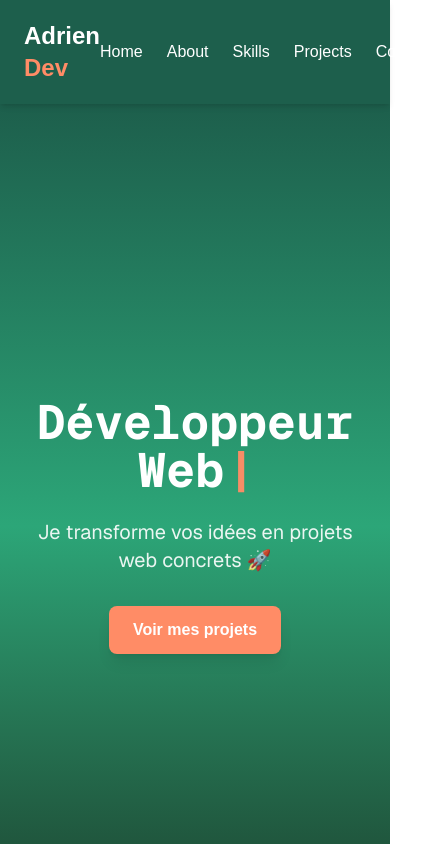
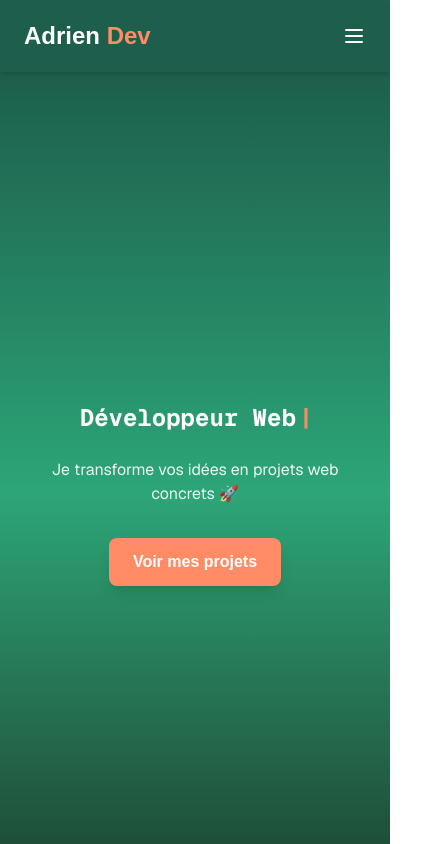
Before and after one commit to BYADRIEN/portfolio_new_2025, a Next.js app: page / in a window 390 px wide. Shown: the top 844 px of the page, 431 px wide, since content can reach past the window. Built offline with nearby package versions, Linux system fonts and the light colour scheme.

Commit message:
07/11/2025

```diff
--- a/components/footer/page.tsx
+++ b/components/footer/page.tsx
@@ -3,75 +3,78 @@ import Link from 'next/link';
 
 export default function Footer() {
   return (
-    <footer className="bg-[#1d5f4c] text-white py-16 shadow-md">
-      <div className="max-w-6xl mx-auto px-6 grid grid-cols-1 md:grid-cols-3 items-center gap-6">
+    <footer className="bg-[#1d5f4c] text-white py-14 shadow-md">
+      <div className="max-w-6xl mx-auto px-6 grid grid-cols-1 md:grid-cols-3 gap-10 md:gap-6 items-center">
 
         {/* Logo / Nom */}
-        <div className="text-3xl font-bold text-center md:text-left">
-          Adrien <span className='text-[#ff8c66]'>Dev</span>
+        <div className="text-center md:text-left">
+          <h2 className="text-3xl font-bold">
+            Adrien <span className="text-[#ff8c66]">Dev</span>
+          </h2>
         </div>
 
-        {/* Liens de navigation */}
+        {/* Navigation */}
         <nav className="text-center">
-          <ul className="flex flex-wrap justify-center gap-6 text-white font-medium">
-            <li>
-              <Link href="#home" className="hover:text-[#ff8c66] transition">
-                Home
+          <ul className="flex flex-col md:flex-row gap-4 md:gap-8 text-white font-medium justify-center md:justify-between">
+            <li className="whitespace-nowrap">
+              <Link href="/" className="hover:text-[#ff8c66] transition">
+                Accueil
               </Link>
             </li>
-            <li>
+            <li className="whitespace-nowrap">
               <Link href="#about" className="hover:text-[#ff8c66] transition">
-                About
+                À propos
               </Link>
             </li>
-            <li>
+            <li className="whitespace-nowrap">
               <Link href="#skills" className="hover:text-[#ff8c66] transition">
-                Skills
+                Compétences
               </Link>
             </li>
-            <li>
+            <li className="whitespace-nowrap">
               <Link href="#projects" className="hover:text-[#ff8c66] transition">
-                Projects
+                Projets
               </Link>
             </li>
-            <li>
-              <Link href="#contact" className="hover:text-[#ff8c66] transition">
+            <li className="whitespace-nowrap">
+              <Link href="/contact" className="hover:text-[#ff8c66] transition">
                 Contact
               </Link>
             </li>
           </ul>
         </nav>
 
-        {/* Réseaux sociaux */}
-        <div className="flex gap-4 justify-center md:justify-end mt-4 md:mt-0">
+        {/* Réseaux Sociaux */}
+        <div className="flex justify-center md:justify-end gap-5">
           <a
             href="https://github.com/BYADRIEN"
             target="_blank"
             rel="noopener noreferrer"
             className="hover:text-[#ff8c66] transition"
           >
-            {/* Logo GitHub */}
+            {/* GitHub Icon */}
             <svg
               xmlns="http://www.w3.org/2000/svg"
               fill="currentColor"
               viewBox="0 0 24 24"
-              className="w-6 h-6"
+              className="w-7 h-7"
             >
               <path d="M12 0C5.37 0 0 5.37 0 12c0 5.3 3.438 9.8 8.205 11.387.6.113.82-.262.82-.582 0-.288-.01-1.05-.016-2.06-3.338.724-4.042-1.61-4.042-1.61-.546-1.387-1.334-1.756-1.334-1.756-1.09-.744.083-.729.083-.729 1.205.084 1.838 1.238 1.838 1.238 1.07 1.835 2.807 1.305 3.492.998.108-.776.418-1.306.762-1.606-2.665-.303-5.467-1.332-5.467-5.933 0-1.31.468-2.382 1.235-3.222-.124-.303-.535-1.523.117-3.176 0 0 1.008-.323 3.3 1.23a11.48 11.48 0 0 1 3-.404c1.02.004 2.047.137 3 .404 2.29-1.554 3.296-1.23 3.296-1.23.653 1.653.242 2.873.118 3.176.77.84 1.233 1.912 1.233 3.222 0 4.61-2.807 5.625-5.479 5.922.43.37.814 1.102.814 2.222 0 1.606-.014 2.898-.014 3.292 0 .322.216.698.825.58C20.565 21.796 24 17.298 24 12c0-6.63-5.373-12-12-12z" />
             </svg>
           </a>
+
           <a
             href="https://www.linkedin.com/in/adrien-selle/"
             target="_blank"
             rel="noopener noreferrer"
             className="hover:text-[#ff8c66] transition"
           >
-            {/* Logo LinkedIn */}
+            {/* LinkedIn Icon */}
             <svg
               xmlns="http://www.w3.org/2000/svg"
               fill="currentColor"
               viewBox="0 0 24 24"
-              className="w-6 h-6"
+              className="w-7 h-7"
             >
               <path d="M4.98 3.5C4.98 4.88 3.88 6 2.5 6S0 4.88 0 3.5 1.12 1 2.5 1 4.98 2.12 4.98 3.5zM0 24h5V7H0v17zM7.5 7h4.78v2.33h.07c.66-1.24 2.28-2.55 4.7-2.55 5.02 0 5.94 3.3 5.94 7.58V24h-5v-7.95c0-1.9-.03-4.36-2.65-4.36-2.66 0-3.07 2.07-3.07 4.21V24h-5V7z" />
             </svg>
@@ -80,8 +83,8 @@ export default function Footer() {
       </div>
 
       {/* Copyright */}
-      <div className="text-sm opacity-70 text-center mt-6">
-        © {new Date().getFullYear()} Adrien Selle. All rights reserved.
+      <div className="text-center text-sm opacity-70 mt-10">
+        © {new Date().getFullYear()} Adrien Selle. Tous droits réservés.
       </div>
     </footer>
   );
--- a/components/header/page.tsx
+++ b/components/header/page.tsx
@@ -1,7 +1,11 @@
 'use client';
+import { useState } from 'react';
 import Link from 'next/link';
+import { HiOutlineMenu, HiOutlineX } from 'react-icons/hi';
 
 export default function Navbar() {
+  const [isOpen, setIsOpen] = useState(false);
+
   return (
     <header className="bg-[#1d5f4c] py-5 shadow-md sticky top-0 z-50">
       <div className="max-w-6xl mx-auto px-6 flex justify-between items-center">
@@ -10,27 +14,27 @@ export default function Navbar() {
           Adrien <span className="text-[#ff8c66]">Dev</span>
         </div>
 
-        {/* Liens de navigation */}
-        <nav>
+        {/* Liens Desktop */}
+        <nav className="hidden md:flex">
           <ul className="flex gap-6 text-white font-medium">
             <li>
               <Link href="/" className="hover:text-[#ff8c66] transition">
-                Home
+                Accueil
               </Link>
             </li>
             <li>
               <Link href="#about" className="hover:text-[#ff8c66] transition">
-                About
+                À propos
               </Link>
             </li>
             <li>
               <Link href="#skills" className="hover:text-[#ff8c66] transition">
-                Skills
+                Compétences
               </Link>
             </li>
             <li>
               <Link href="#projects" className="hover:text-[#ff8c66] transition">
-                Projects
+                Projets
               </Link>
             </li>
             <li>
@@ -40,7 +44,50 @@ export default function Navbar() {
             </li>
           </ul>
         </nav>
+
+        {/* Bouton mobile */}
+        <div className="md:hidden flex items-center">
+          <button
+            onClick={() => setIsOpen(!isOpen)}
+            className="text-white focus:outline-none"
+          >
+            {isOpen ? <HiOutlineX className="w-6 h-6" /> : <HiOutlineMenu className="w-6 h-6" />}
+          </button>
+        </div>
       </div>
+
+      {/* Menu mobile */}
+      {isOpen && (
+        <nav className="md:hidden bg-[#1d5f4c] w-full px-6 pt-4 pb-6">
+          <ul className="flex flex-col gap-4 text-white font-medium">
+            <li>
+              <Link href="/" className="hover:text-[#ff8c66] transition" onClick={() => setIsOpen(false)}>
+                Accueil
+              </Link>
+            </li>
+            <li>
+              <Link href="#about" className="hover:text-[#ff8c66] transition" onClick={() => setIsOpen(false)}>
+                À propos
+              </Link>
+            </li>
+            <li>
+              <Link href="#skills" className="hover:text-[#ff8c66] transition" onClick={() => setIsOpen(false)}>
+                Compétences
+              </Link>
+            </li>
+            <li>
+              <Link href="#projects" className="hover:text-[#ff8c66] transition" onClick={() => setIsOpen(false)}>
+                Projets
+              </Link>
+            </li>
+            <li>
+              <Link href="/contact" className="hover:text-[#ff8c66] transition" onClick={() => setIsOpen(false)}>
+                Contact
+              </Link>
+            </li>
+          </ul>
+        </nav>
+      )}
     </header>
   );
 }
--- a/components/sections/aboutme.tsx
+++ b/components/sections/aboutme.tsx
@@ -11,7 +11,7 @@ export default function About() {
       id="about"
       className="min-h-screen flex flex-col items-center justify-center px-6 py-20 bg-[#eaf6f1] text-[#1d5f4c]"
     >
-      <h2 className={`text-4xl sm:text-5xl font-bold mb-4 ${jetBrains.variable} font-mono`}>
+      <h2 className={`text-2xl sm:text-5xl font-bold mb-4 ${jetBrains.variable} font-mono`}>
         <Typewriter
           words={['À propos de moi']}
           loop
--- a/components/sections/sliderhero.tsx
+++ b/components/sections/sliderhero.tsx
@@ -10,7 +10,7 @@ export default function Hero() {
       id="home"
       className="min-h-screen flex flex-col items-center justify-center text-center px-6 bg-gradient-to-b from-[#1d5f4c] via-[#2ca678] to-[#1a3f2c] text-white"
     >
-      <h1 className={`text-5xl sm:text-6xl font-bold mb-6 ${jetBrains.variable} font-mono`}>
+      <h1 className={`text-2xl sm:text-6xl font-bold mb-6 ${jetBrains.variable} font-mono`}>
         <Typewriter
           words={[
             'Hello, je suis Adrien 👋',
@@ -26,7 +26,7 @@ export default function Hero() {
           delaySpeed={2000}
         />
       </h1>
-      <p className="text-xl sm:text-2xl max-w-xl opacity-90 mb-8 font-sans">
+      <p className=" sm:text-2xl max-w-xl opacity-90 mb-8 font-sans">
         Je transforme vos idées en projets web concrets 🚀
       </p>
       <div className="flex gap-6">
--- a/components/sections/todo.tsx
+++ b/components/sections/todo.tsx
@@ -11,7 +11,7 @@ export default function Skills() {
       id="skills"
       className="min-h-screen flex flex-col items-center justify-center px-6 py-20 bg-gradient-to-b from-[#2ca678] via-[#1d5f4c] to-[#2ca678] text-white"
     >
-      <h2 className={`text-4xl sm:text-5xl font-bold mb-12 ${jetBrains.variable} font-mono`}>
+      <h2 className={`text-2xl sm:text-5xl font-bold mb-12 ${jetBrains.variable} font-mono`}>
         <Typewriter
           words={['Compétences clés']}
           loop
```
Also changed, not shown: components/sections/project.tsx (+32 -21 lines).
